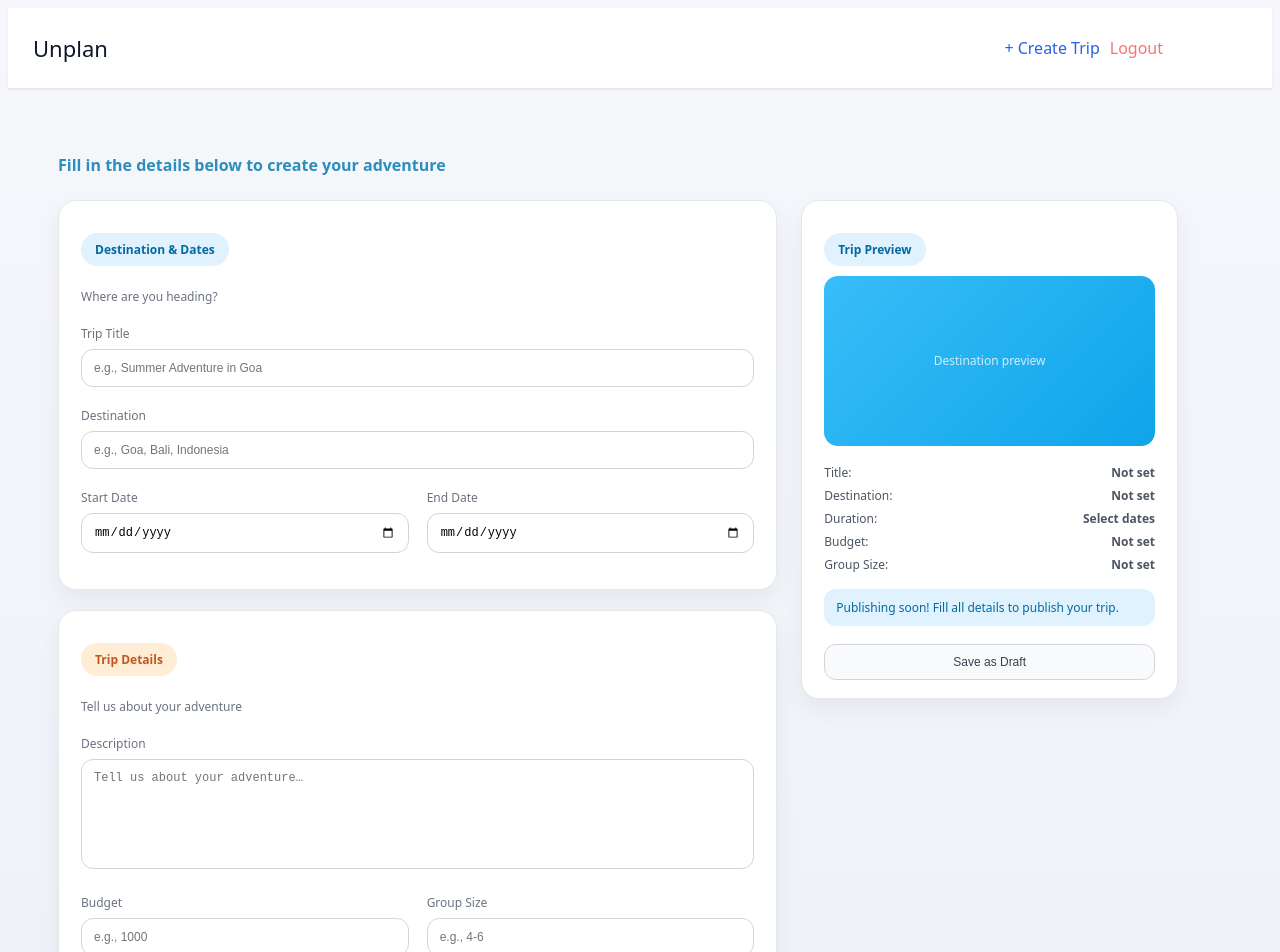
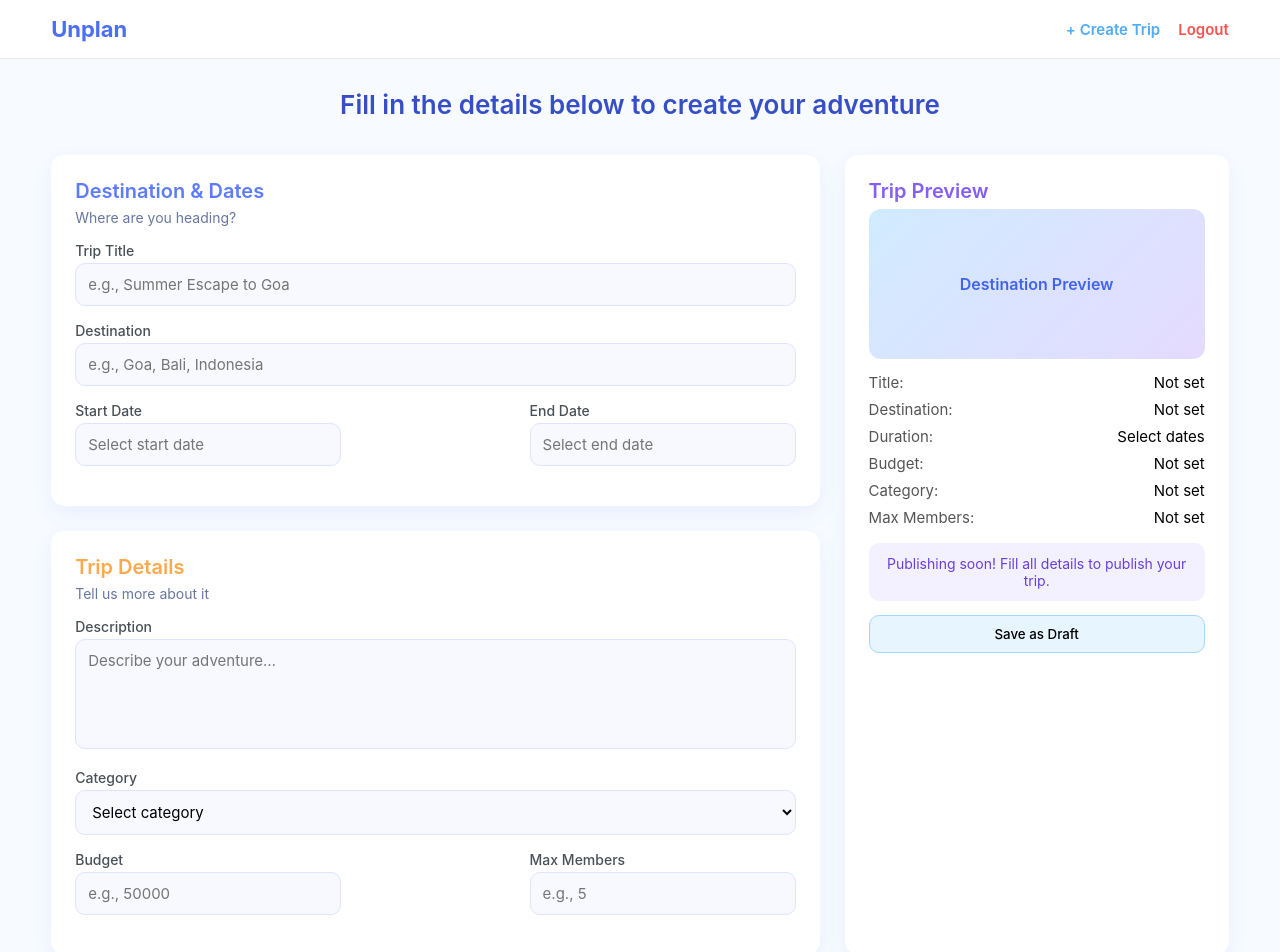
Before and after one commit to atharvgit2005/Unplan, a React (Create React App) app in the folder frontend/: page / in a window 1280 px wide. Shown: the top 952 px of the page. Built offline with nearby package versions, Linux system fonts and the light colour scheme; the HTML template or start-up script is replaced by a standard one.

Commit message:
Create Trip Frontend enhancements

```diff
--- a/frontend/package.json
+++ b/frontend/package.json
@@ -5,7 +5,8 @@
   "dependencies": {
     "react": "^18.2.0",
     "react-dom": "^18.2.0",
-    "react-scripts": "5.0.1"
+    "react-scripts": "5.0.1",
+    "react-datepicker": "^7.5.0"
   },
   "scripts": {
     "start": "react-scripts start",
--- a/frontend/src/pages/create-trip.css
+++ b/frontend/src/pages/create-trip.css
@@ -1,284 +1,233 @@
 * {
+  margin: 0;
+  padding: 0;
   box-sizing: border-box;
-    margin: 50;
-    padding: 50;
+  font-family: "Inter", sans-serif;
 }
 
 body {
-    font-family: system-ui, -apple-system, BlinkMacSystemFont, "Segoe UI", sans-serif;
-    background: linear-gradient(to bottom, #f5f7fb, #eef2f8);
-    color: #111827;
-  }
-
-
-  .page {
-    min-height: 100vh;
-    display: flex;
-    flex-direction: column;
+  background: #f7faff;
 }
 
 
 .topbar {
-    width: 100%;
-    background: #ffffff;
-    border-bottom: 1px solid #e5e7eb;
-    box-shadow: 0 1px 3px rgba(15, 23, 42, 0.06);
+  background: white;
+  padding: 16px 0;
+  border-bottom: 1px solid #e8e8e8;
+  position: sticky;
+  top: 0;
+  z-index: 10;
 }
 
 .topbar-inner {
-    max-width: 1180px;
-    margin: 10 auto;
-    padding: 25px 25px;
+  width: 92%;
+  margin: auto;
   display: flex;
+  justify-content: space-between;
   align-items: center;
-    justify-content: space-between;
 }
 
 .logo {
-    font-weight: 500;
+  font-weight: 700;
   font-size: 22px;
-    color: #0f172a;
+  color: #4c6ef5;
 }
 
-  .topbar-right a {
-    margin-left: 20px;
-    font-size: 14px;
-    text-decoration: none;
+nav .nav-link {
+  margin-left: 18px;
   cursor: pointer;
+  font-size: 15px;
+  transition: 0.3s ease;
 }
 
-  .link-primary {
-    color: #2563eb;
-    font-weight: 400;
-    margin: 10px;
+nav .primary {
+  color: #4dabf7;
+  font-weight: 600;
 }
 
-  .link-danger {
-    color: #f97373;
+nav .primary:hover {
+  color: #1c7ed6;
 }
 
+nav .danger {
+  color: #fa5252;
+  font-weight: 600;
+}
+
+nav .danger:hover {
+  color: #e03131;
+}
 
 .main {
-    flex: 1;
-    padding: 34px 20px 34px;
+  padding: 30px 0 60px;
 }
 
 .main-inner {
-    max-width: 1180px;
-    margin: 50 auto;
-    padding: 20px 30px;
+  width: 92%;
+  margin: auto;
 }
 
-
 .headline {
-    text-align: left;
-    font-size: 16px;
-    color: #2d8ebe;
-    margin-bottom: 24px;
+  text-align: center;
+  font-size: 26px;
+  font-weight: 600;
+  color: #364fc7;
+  margin-bottom: 35px;
 }
 
-
-  .content-grid {
+.grid-layout {
   display: grid;
-    grid-template-columns: minmax(0, 2.1fr) minmax(0, 1.1fr);
-    gap: 24px;
-    align-items: flex-start;
-  }
-
-
-  .left-column {
-    display: flex;
-    flex-direction: column;
-    gap: 20px;
+  grid-template-columns: 2fr 1fr;
+  gap: 25px;
 }
 
 
 .card {
-    background: #ffffff;
-    border-radius: 18px;
-    padding: 22px 22px 20px;
-    border: 1px solid #e5e7eb;
-    box-shadow: 0 10px 24px rgba(15, 23, 42, 0.06);
+  background: white;
+  padding: 24px;
+  border-radius: 14px;
+  box-shadow: 0 8px 20px rgba(80, 120, 250, 0.08);
+  margin-bottom: 25px;
 }
 
-
 .card-title {
-    font-size: 12px;
-    font-weight: 700;
-    margin-bottom: 10px;
-    display: inline-flex;
-    align-items: center;
-    padding: 8px 14px;
-    border-radius: 999px;
-    background: #f3f4f6;
+  font-size: 20px;
+  font-weight: 600;
+  margin-bottom: 6px;
 }
 
-  .card-title-blue {
-    background: #e0f2fe;
-    color: #0369a1;
+.card-title.blue {
+  color: #5c7cfa;
 }
 
-  .card-title-orange {
-    background: #ffedd5;
-    color: #c05621;
+.card-title.orange {
+  color: #ffa94d;
 }
 
-  .card-title-preview {
-    background: #e0f2fe;
-    color: #0369a1;
+.card-title.preview-title {
+  color: #845ef7;
 }
 
 .card-subtitle {
-    font-size: 12px;
-    color: #6b7280;
+  font-size: 14px;
+  color: #6877a1;
   margin-bottom: 16px;
 }
 
 .label {
-    font-size: 12px;
-    color: #6b7280;
+  font-size: 14px;
+  font-weight: 500;
+  margin-bottom: 4px;
+  display: block;
+  color: #495057;
 }
 
 .input,
-  .textarea {
-    margin-top: 6px;
-    margin-bottom: 16px;
+.textarea,
+select {
   width: 100%;
   padding: 11px 12px;
-    border-radius: 12px;
-    border: 1px solid #d1d5db;
-    font-size: 12px;
-    outline: none;
-    background-color: #ffffff;
+  margin-bottom: 16px;
+  border: 1px solid #dfe4ff;
+  border-radius: 10px;
+  background: #f8f9ff;
+  font-size: 15px;
+  transition: 0.25s ease;
 }
 
 .input:focus,
-  .textarea:focus {
-    border-color: #60a5fa;
-    box-shadow: 0 0 0 1px #bfdbfe;
+.textarea:focus,
+select:focus {
+  border-color: #91a7ff;
+  background: #eef2ff;
+  outline: none;
 }
 
 .textarea {
+  height: 110px;
   resize: none;
-    min-height: 110px;
 }
 
 
 .row {
-    display: grid;
-    grid-template-columns: 1fr 1fr;
-    gap: 18px;
+  display: flex;
+  justify-content: space-between;
+  gap: 15px;
 }
 
 
 .preview {
-    padding-bottom: 18px;
+  text-align: left;
 }
 
-  .preview-box {
-    height: 170px;
-    border-radius: 14px;
-    background: linear-gradient(135deg, #38bdf8, #0ea5e9);
+.preview-banner {
+  width: 100%;
+  height: 150px;
+  background: linear-gradient(135deg, #d0ebff, #e5dbff);
+  border-radius: 12px;
+  margin-bottom: 14px;
   display: flex;
   align-items: center;
   justify-content: center;
-    color: #e5f3ff;
-    font-size: 12px;
-    margin-bottom: 18px;
+  color: #4263eb;
+  font-weight: 600;
 }
 
-  .preview-box-text {
-    opacity: 0.9;
+.preview-info p {
+  margin: 8px 0;
+  font-size: 15px;
+  display: flex;
+  justify-content: space-between;
 }
 
-  .preview-info {
-    font-size: 12px;
-    color: #4b5563;
+.preview-info span {
+  color: #555;
 }
 
-  .preview-row {
-    display: flex;
-    justify-content: space-between;
-    margin-bottom: 6px;
+.info-note {
+  background: #f3f0ff;
+  padding: 12px;
+  text-align: center;
+  border-radius: 10px;
+  color: #6741d9;
+  font-size: 14px;
+  margin-top: 16px;
 }
 
-  .preview-label {
-    color: #6b7280;
+.btn-primary {
+  background: linear-gradient(135deg, #4dabf7, #5c7cfa);
+  padding: 14px 34px;
+  font-size: 16px;
+  border-radius: 12px;
+  color: white;
+  border: none;
+  cursor: pointer;
+  font-weight: 600;
+  transition: 0.3s ease;
 }
 
-  .preview-value {
-    font-weight: 500;
-    color: #111827;
+.btn-primary:hover {
+  background: linear-gradient(135deg, #339af0, #3b5bdb);
 }
 
-
-  .info-box {
-    margin-top: 16px;
-    padding: 10px 12px;
-    border-radius: 12px;
-    background: #e0f2fe;
-    color: #0369a1;
-    font-size: 12px;
+.btn-draft {
+  margin-top: 14px;
+  width: 100%;
+  background: #e7f5ff;
+  border: 1px solid #a5d8ff;
+  padding: 10px;
+  border-radius: 10px;
+  cursor: pointer;
+  font-weight: 500;
+  transition: 0.3s;
 }
 
-
-  .button-draft {
-    margin-top: 18px;
-    width: 100%;
-    border-radius: 12px;
-    padding: 10px 0;
-    border: 1px solid #d1d5db;
-    background: #f9fafb;
-    font-size: 12px;
-    cursor: pointer;
-    color: #374151;
-  }
-
-  .button-draft:hover {
-    background: #edf2f7;
+.btn-draft:hover {
+  background: #d0ebff;
 }
 
 
 .bottom-bar {
-    margin-top: 26px;
-    padding-top: 10px;
-    border-top: 1px solid #e5e7eb;
-    display: flex;
-    justify-content: center;
+  margin-top: 25px;
+  text-align: center;
 }
-
-  .button-publish {
-    min-width: 200px;
-    padding: 10px 20px;
-    font-size: 13px;
-    border-radius: 999px;
-    border: none;
-    cursor: pointer;
-    background: linear-gradient(90deg, #0ea5e9, #38bdf8);
-    color: #ffffff;
-    font-weight: 600;
-    box-shadow: 0 10px 20px rgba(14, 165, 233, 0.35);
-  }
-
-  .button-publish:hover {
-    filter: brightness(1.03);
-  }
-
-
-  @media (max-width: 900px) {
-    .content-grid {
-      grid-template-columns: 1fr;
-    }
-
-    .preview {
-      order: -1;
-    }
-
-    .bottom-bar {
-      justify-content: stretch;
-    }
-
-    .button-publish {
-      width: 100%;
-    }
-  }
--- a/frontend/src/pages/createTrip.jsx
+++ b/frontend/src/pages/createTrip.jsx
@@ -1,15 +1,18 @@
 import React, { useState } from "react";
+import DatePicker from "react-datepicker";
+import "react-datepicker/dist/react-datepicker.css";
 import "./create-trip.css";
 
 export default function CreateTrip() {
   const [trip, setTrip] = useState({
     title: "",
     destination: "",
-    startDate: "",
-    endDate: "",
+    startDate: null,
+    endDate: null,
     description: "",
     budget: "",
-    groupSize: "",
+    maxMembers: "",
+    category: "",
   });
 
   const handleChange = (e) => {
@@ -19,15 +22,9 @@ export default function CreateTrip() {
   const handleSubmit = async (e) => {
     e.preventDefault();
 
-  const data = {
-      title: trip.title,
-      destination: trip.destination,
-      startDate: trip.startDate,
-      endDate: trip.endDate,
-      description: trip.description,
-      budget: trip.budget,
-      groupSize: trip.groupSize,
-      creator: "66343b56abc12345", // replace with logged in user ID
+    const data = {
+      ...trip,
+      createdBy: "66343b56abc12345", // replace with logged-in ID
     };
 
     try {
@@ -36,7 +33,8 @@ export default function CreateTrip() {
         headers: { "Content-Type": "application/json" },
         body: JSON.stringify(data),
       });
-      alert("Trip created!");
+
+      alert("Trip created successfully");
     } catch (err) {
       alert("Error creating trip");
     }
@@ -48,8 +46,8 @@ export default function CreateTrip() {
         <div className="topbar-inner">
           <div className="logo">Unplan</div>
           <nav>
-            <a className="link-primary">+ Create Trip</a>
-            <a className="link-danger">Logout</a>
+            <a className="nav-link primary">+ Create Trip</a>
+            <a className="nav-link danger">Logout</a>
           </nav>
         </div>
       </header>
@@ -60,10 +58,11 @@ export default function CreateTrip() {
             Fill in the details below to create your adventure
           </h1>
 
-          <div className="content-grid">
+          <div className="grid-layout">
+
             <div className="left-column">
               <section className="card">
-                <h2 className="card-title card-title-blue">Destination & Dates</h2>
+                <h2 className="card-title blue"> Destination & Dates</h2>
                 <p className="card-subtitle">Where are you heading?</p>
 
                 <label className="label">Trip Title</label>
@@ -71,7 +70,7 @@ export default function CreateTrip() {
                   type="text"
                   name="title"
                   onChange={handleChange}
-                  placeholder="e.g., Summer Adventure in Goa"
+                  placeholder="e.g., Summer Escape to Goa"
                   className="input"
                 />
 
@@ -87,37 +86,55 @@ export default function CreateTrip() {
                 <div className="row">
                   <div>
                     <label className="label">Start Date</label>
-                    <input
-                      type="date"
-                      name="startDate"
-                      onChange={handleChange}
+                    <DatePicker
+                      selected={trip.startDate}
+                      onChange={(date) => setTrip({ ...trip, startDate: date })}
+                      dateFormat="yyyy-MM-dd"
                       className="input"
+                      placeholderText="Select start date"
                     />
                   </div>
 
                   <div>
                     <label className="label">End Date</label>
-                    <input
-                      type="date"
-                      name="endDate"
-                      onChange={handleChange}
+                    <DatePicker
+                      selected={trip.endDate}
+                      onChange={(date) => setTrip({ ...trip, endDate: date })}
+                      dateFormat="yyyy-MM-dd"
                       className="input"
+                      placeholderText="Select end date"
                     />
                   </div>
                 </div>
               </section>
 
               <section className="card">
-                <h2 className="card-title card-title-orange">Trip Details</h2>
-                <p className="card-subtitle">Tell us about your adventure</p>
+                <h2 className="card-title orange">Trip Details</h2>
+                <p className="card-subtitle">Tell us more about it</p>
 
                 <label className="label">Description</label>
                 <textarea
                   name="description"
+                  onChange={handleChange}
+                  placeholder="Describe your adventure…"
                   className="textarea"
+                />
+
+                <label className="label">Category</label>
+                <select
+                  name="category"
+                  className="input"
+                  value={trip.category}
                   onChange={handleChange}
-                  placeholder="Tell us about your adventure…"
-                />
+                >
+                  <option value="">Select category</option>
+                  <option value="adventure">Adventure</option>
+                  <option value="trekking">Trekking</option>
+                  <option value="beach">Beach</option>
+                  <option value="cultural">Cultural</option>
+                  <option value="spiritual">Spiritual</option>
+                  <option value="family">Family</option>
+                </select>
 
                 <div className="row">
                   <div>
@@ -125,20 +142,20 @@ export default function CreateTrip() {
                     <input
                       type="number"
                       name="budget"
-                      placeholder="e.g., 1000"
+                      placeholder="e.g., 50000"
+                      onChange={handleChange}
                       className="input"
-                      onChange={handleChange}
                     />
                   </div>
 
                   <div>
-                    <label className="label">Group Size</label>
+                    <label className="label">Max Members</label>
                     <input
                       type="number"
-                      name="groupSize"
-                      placeholder="e.g., 4-6"
+                      name="maxMembers"
+                      placeholder="e.g., 5"
+                      onChange={handleChange}
                       className="input"
-                      onChange={handleChange}
                     />
                   </div>
                 </div>
@@ -146,52 +163,34 @@ export default function CreateTrip() {
             </div>
 
             <aside className="card preview">
-              <h2 className="card-title card-title-preview">Trip Preview</h2>
+              <h2 className="card-title preview-title"> Trip Preview</h2>
 
-              <div className="preview-box">
-                <span className="preview-box-text">Destination preview</span>
+              <div className="preview-banner">Destination Preview</div>
+
+              <div className="preview-info">
+                <p><span>Title:</span> {trip.title || "Not set"}</p>
+                <p><span>Destination:</span> {trip.destination || "Not set"}</p>
+                <p>
+                  <span>Duration:</span>
+                  {trip.startDate && trip.endDate
+                    ? `${trip.startDate.toDateString()} → ${trip.endDate.toDateString()}`
+                    : "Select dates"}
+                </p>
+                <p><span>Budget:</span> {trip.budget || "Not set"}</p>
+                <p><span>Category:</span> {trip.category || "Not set"}</p>
+                <p><span>Max Members:</span> {trip.maxMembers || "Not set"}</p>
               </div>
 
-              <div className="preview-info">
-                <div className="preview-row">
-                  <span>Title:</span>
-                  <strong>{trip.title || "Not set"}</strong>
-                </div>
-
-                <div className="preview-row">
-                  <span>Destination:</span>
-                  <strong>{trip.destination || "Not set"}</strong>
-                </div>
-
-                <div className="preview-row">
-                  <span>Duration:</span>
-                  <strong>
-                    {trip.startDate && trip.endDate
-                      ? `${trip.startDate} → ${trip.endDate}`
-                      : "Select dates"}
-                  </strong>
-                </div>
-
-                <div className="preview-row">
-                  <span>Budget:</span>
-                  <strong>{trip.budget || "Not set"}</strong>
-                </div>
-
-                <div className="preview-row">
-                  <span>Group Size:</span>
-                  <strong>{trip.groupSize || "Not set"}</strong>
-                </div>
+              <div className="info-note">
+                 Publishing soon! Fill all details to publish your trip.
               </div>
 
-              <div className="info-box">
-                Publishing soon! Fill all details to publish your trip.
-              </div>
-
-              <button className="button-draft">Save as Draft</button>
+              <button className="btn-draft">Save as Draft</button>
             </aside>
           </div>
+
           <div className="bottom-bar">
-            <button onClick={handleSubmit} className="button-publish">
+            <button onClick={handleSubmit} className="btn-primary">
               Publish Trip
             </button>
           </div>
```
Also changed, not shown: 2 other files (tests, documents, lock files or other folders). Lines whose indentation alone changed are shown as unchanged.
